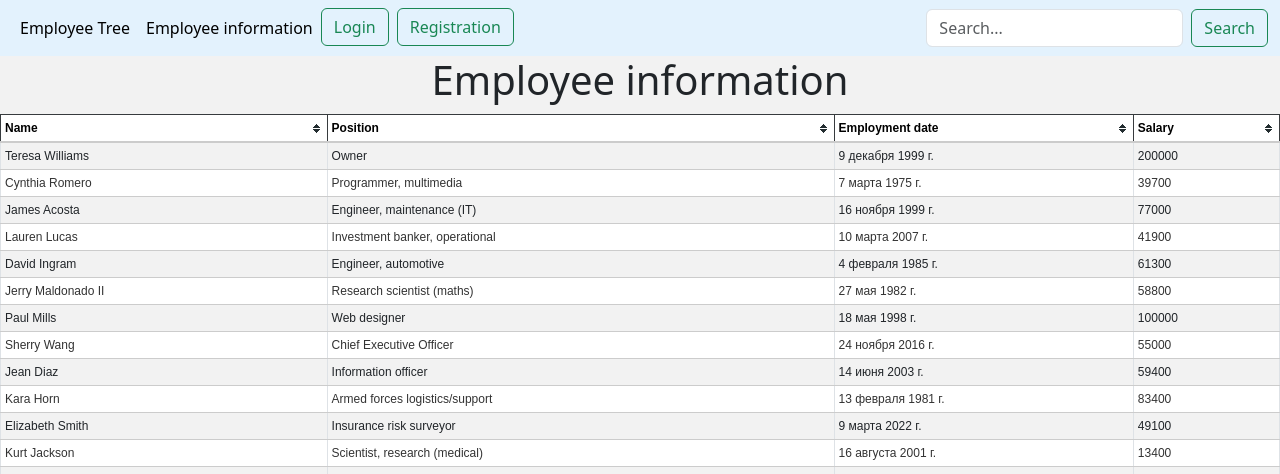
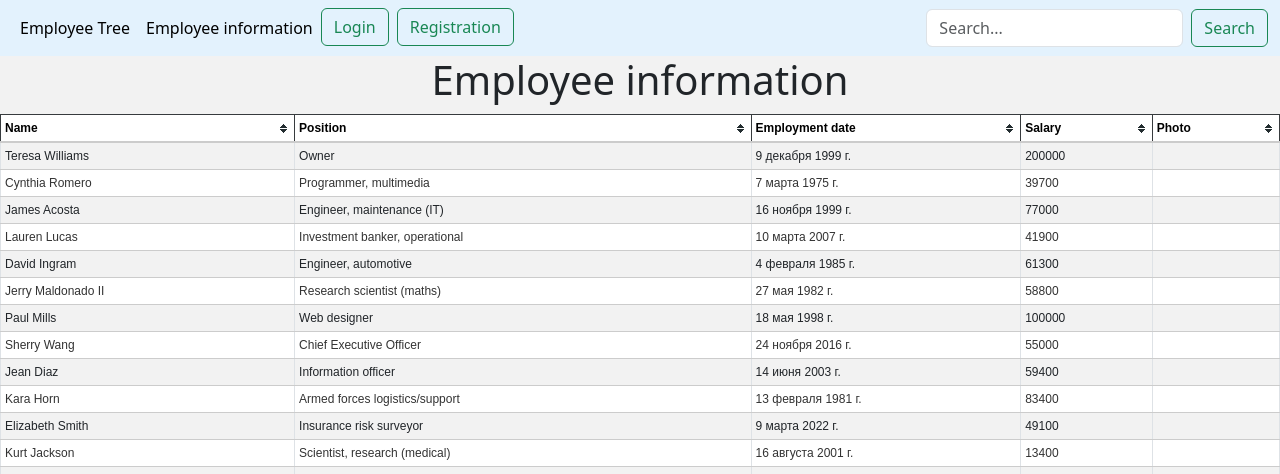
Before and after one commit to sergey-karavanets/test_project, a Django app: page /employee/ in a window 1280 px wide. Shown: the top 474 px of the page. Run offline with Django 4.2, Linux system fonts and the light colour scheme; data comes from the database, SQL or seed files in the repository; some libraries are stand-ins or nearby versions.

Commit message:
add field for photo in index.html

```diff
--- a/abz_agency/database/templates/database/index.html
+++ b/abz_agency/database/templates/database/index.html
@@ -9,6 +9,7 @@
         <th>Position</th>
         <th>Employment date</th>
         <th>Salary</th>
+        <th>Photo</th>
     </tr>
     </thead>
     <tbody>
@@ -18,6 +19,10 @@
         <td>{{ d.position }}</td>
         <td>{{ d.employment_date }}</td>
         <td>{{ d.salary }}</td>
+        <td>{% if d.employment_photo %}
+            <img src="{{ d.employment_photo.url }}" align="middle" width="80" height="80">
+            {% endif %}
+        </td>
     </tr>
     {% endfor %}
     </tbody>
```
